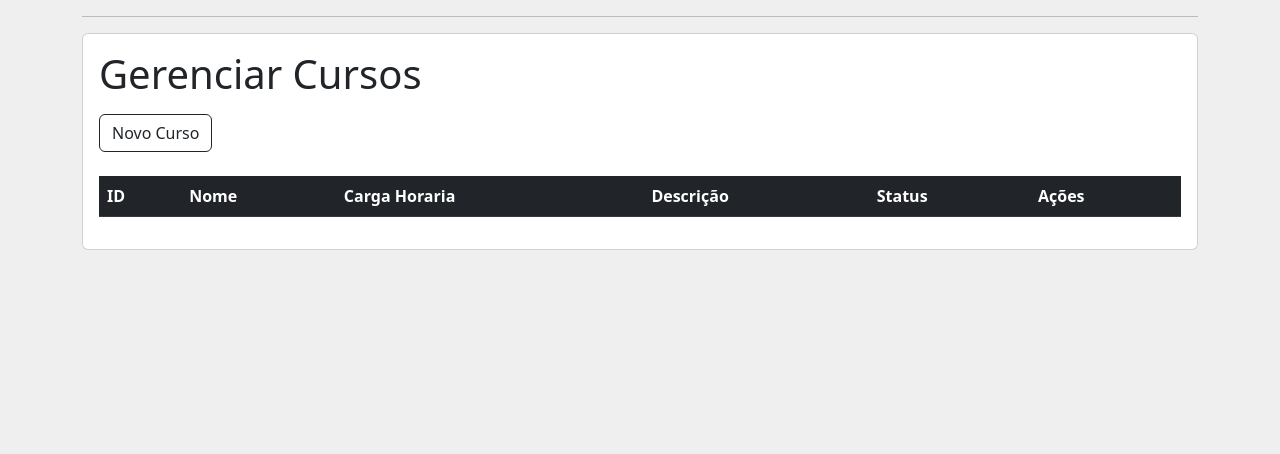
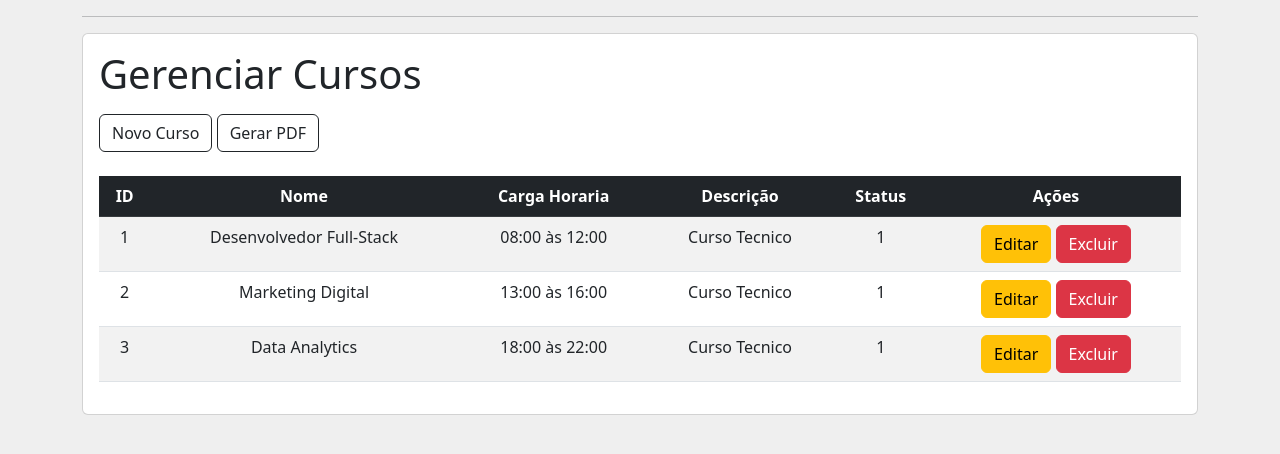
Before and after one commit to GuilhermeInaia/crud-php-oo, a PHP site: page /cursos/listar in a window 1280 px wide. Shown: the part 54-508 px from the top of the page. Run offline with PHP 8.4, Linux system fonts and the light colour scheme; data comes from the database, SQL or seed files in the repository; lists and menus that the app fills with data are empty.

Commit message:
Crud do curso completo.

```diff
--- a/config/routes.php
+++ b/config/routes.php
@@ -28,11 +28,13 @@
     '/cursos/novo' => criarRota(CursoController::class, 'cadastrar'),
     '/cursos/editar' => criarRota(CursoController::class, 'editar'),
     '/cursos/excluir' => criarRota(CursoController::class, 'excluir'),
+    '/cursos/relatorio' => criarRota(CursoController::class, 'relatorio'),
 
     '/professores/listar' => criarRota(ProfessorController::class, 'listar'),
     '/professores/novo' => criarRota(ProfessorController::class, 'cadastrar'),
     '/professores/editar' => criarRota(ProfessorController::class, 'editar'),
     '/professores/excluir' => criarRota(ProfessorController::class, 'excluir'),
+    '/professores/relatorio' => criarRota(ProfessorController::class, 'relatorio'),
 
 ];
 
--- a/src/Controller/CursoController.php
+++ b/src/Controller/CursoController.php
@@ -4,24 +4,88 @@
 
 namespace App\Controller;
 
+use App\Model\Curso;
+use App\Repository\CursoRepository;
+use Exception;
+use Dompdf\Dompdf;
+
+
 class CursoController extends AbstractController
 {
     public function listar(): void // void não dará o retorno apenas redirecionamento das views
     {
-        $this->render('curso/listar');
+        $repository = new CursoRepository();
+
+        $cursos = $repository->buscarTodos();
+
+        $this->render('curso/listar', [
+            'cursos' => $cursos,
+        ]);
     }
 
     public function cadastrar(): void
     {
-        $this->render('curso/cadastrar');
+        if(true === empty($_POST)){
+            $this->render('curso/cadastrar');
+            return;
+        }
+
+        $curso = new Curso();
+        $curso->nome = $_POST['nome'];
+        $curso->cargaHoraria = $_POST['horario'];
+        $curso->descricao = $_POST['descricao'];
+
+        $repository = new CursoRepository();
+
+        try {
+            $repository->inserir($curso);
+        } catch (Exception) {
+
+        }
+
+        $this->redirect('/cursos/listar');
+    }
+
+    public function editar(): void
+    {
+        $id = $_GET['id'];
+        $repository = new CursoRepository();
+        $curso = $repository->buscarUm($id);
+        $this->render('curso/editar', [$curso]);
+
+        if (false === empty($_POST)) {
+            $curso->nome = $_POST['nome'];
+            $curso->cargaHoraria = $_POST['horario'];
+            $curso->descricao = $_POST['descricao'];
+        }
+        $this->redirect('/cursos/listar');
     }
 
     public function excluir(): void
     {
-        $this->render('curso/excluir');
+        $id = $_GET['id'];
+        $repository = new CursoRepository();
+        $repository->excluir($id);
+        $this->redirect("\cursos\listar");
     }
-    public function editar(): void
+
+    public function relatorio(): void
     {
-        $this->render('curso/editar');
+
+        $hoje = date('d/m/Y');
+
+        $design = "
+        <h1>Relatorio de Cursos</h1>
+        <hr>
+        <em>Gerando em {$hoje}</em>
+        ";
+
+        $dompdf = new Dompdf();
+        $dompdf->setPaper('A4', 'portrait');
+
+        $dompdf->loadHtml(($design));
+
+        $dompdf->render();
+        $dompdf->stream();
     }
 }
--- a/src/Model/Curso.php
+++ b/src/Model/Curso.php
@@ -7,7 +7,7 @@
 class Curso
 {
     public string $nome;
-    public int $cargaHoraria;
+    public string $cargaHoraria;
     public string $descricao;
     public bool $status;
 }
--- a/src/Repository/AlunoRepository.php
+++ b/src/Repository/AlunoRepository.php
@@ -11,9 +11,7 @@
 class AlunoRepository implements RepositoryInterface
 {
     public const TABLE = 'tb_alunos';
-
     public PDO $pdo;
-
     public function __construct()
     {
         $this->pdo = DataBaseConnection::abrirConexao();
--- a/src/Repository/CursoRepository.php
+++ b/src/Repository/CursoRepository.php
@@ -5,39 +5,58 @@
 namespace App\Repository;
 
 use App\Connection\DataBaseConnection;
+use App\Model\Curso;
+use PDO;
 
 class CursoRepository implements RepositoryInterface
 {
+    public const TABLE = 'tb_cursos';
+    public PDO $pdo;
+    public function __construct()
+    {
+        $this->pdo = DataBaseConnection::abrirConexao();
+    }
+
     public function buscarTodos(): iterable
     {
-        $conexao = DataBaseConnection::abrirConexao();
-
-        $sql = 'SELECT * FROM tb_alunos';
-
-        // preparando para executar no banco de dados
-        $query = $conexao->query($sql);
-
-        $query->execute(); // executando o comando lá no banco de dados
-
-        return $query->fetchAll(); // pegando os dados do banco e transformando em array
+        $sql = 'SELECT * FROM ' . self::TABLE;
+        $query = $this->pdo->query($sql);
+        $query->execute();
+        return $query->fetchAll(PDO::FETCH_CLASS, Curso::class);
     }
 
-    public function buscarUm(string $id): ?object
+    public function buscarUm(string $id): object
     {
-        return new \stdClass;
+        $sql = "SELECT * FROM " . self::TABLE . " WHERE id = '{$id}' ";
+        $query = $this->pdo->query($sql);
+        $query->execute();
+        return $query->fetchObject(Curso::class);
     }
 
     public function inserir(object $dados): object
     {
+        $sql = "INSERT INTO " . self::TABLE . "(nome, cargaHoraria, descricao, status)" . "VALUE ('{$dados->nome}', '{$dados->cargaHoraria}', '{$dados->descricao}', '1')";
+        $this->pdo->query($sql);
         return $dados;
     }
 
     public function atualizar(object $novoDados, string $id): object
     {
+        $sql = "UPDATE " . self::TABLE . "
+        SET
+            nome = '{$novoDados->nome}',
+            cargaHoraria = '{$novoDados->cargaHoraria}',
+            descricao = '{$novoDados->descricao}'
+
+        WHERE id = '{$id}';";
+
         return $novoDados;
     }
 
     public function excluir(string $id): void
     {
+        $sql = "DELETE FROM " . self::TABLE . " WHERE id = '{$id}' ";
+        $query = $this->pdo->query($sql);
+        $query->execute();
     }
 }
--- a/views/curso/listar.phtml
+++ b/views/curso/listar.phtml
@@ -2,10 +2,11 @@
     <h1 class="">Gerenciar Cursos</h1>
 
     <div class="mt-2">
-        <a href="/alunos/novo" class="btn btn-outline-dark">Novo Curso</a>
+        <a href="/cursos/novo" class="btn btn-outline-dark">Novo Curso</a>
+        <a href="/cursos/relatorio" class="btn btn-outline-dark">Gerar PDF</a>
     </div>
 
-    <table class="table table-striped table-hover mt-4">
+    <table class="table table-striped table-hover mt-4 text-center">
         <thead class="table-dark">
             <tr>
                 <th>ID</th>
@@ -18,7 +19,25 @@
         </thead>
 
         <tbody>
+            <?php
+                foreach ($cursos ?? [] as $curso) {
+                    echo "
+                        <tr>
+                            <td>{$curso->id}</td>
+                            <td>{$curso->nome}</td>
+                            <td>{$curso->cargaHoraria}</td>
+                            <td>{$curso->descricao}</td>
+                            <td>{$curso->status}</td>
+                            <td>
+                                <a href='/cursos/editar?id={$curso->id}' class='btn btn-warning'>Editar</a>
+                                <a href='/cursos/excluir?id={$curso->id}' class='btn btn-danger'>Excluir</a>
+                            </td>
 
+                        </tr>
+
+                    ";
+                }
+            ?>
         </tbody>
     </table>
 </section>
--- a/views/professor/listar.phtml
+++ b/views/professor/listar.phtml
@@ -3,6 +3,7 @@
 
     <div class="mt-2">
         <a href="/professores/novo" class="btn btn-outline-dark">Novo Professor</a>
+        <a href="/professores/relatorio" class="btn btn-outline-dark">Gerar PDF</a>
     </div>
 
     <table class="table table-striped table-hover mt-4 text-center">
```
Also changed, not shown: src/Controller/ProfessorController.php (+20 -0 lines), views/curso/cadastrar.phtml (+20 -2 lines).
